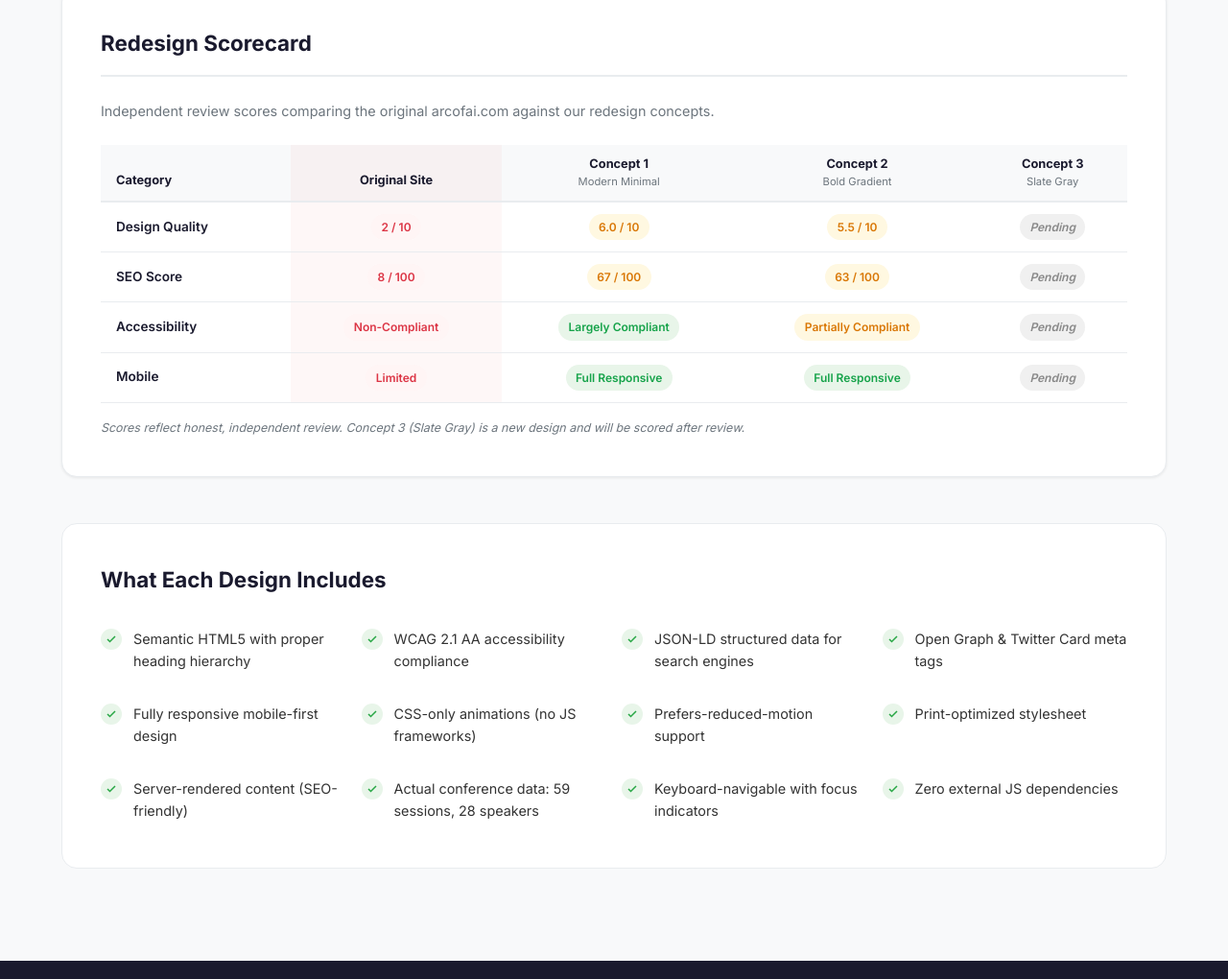
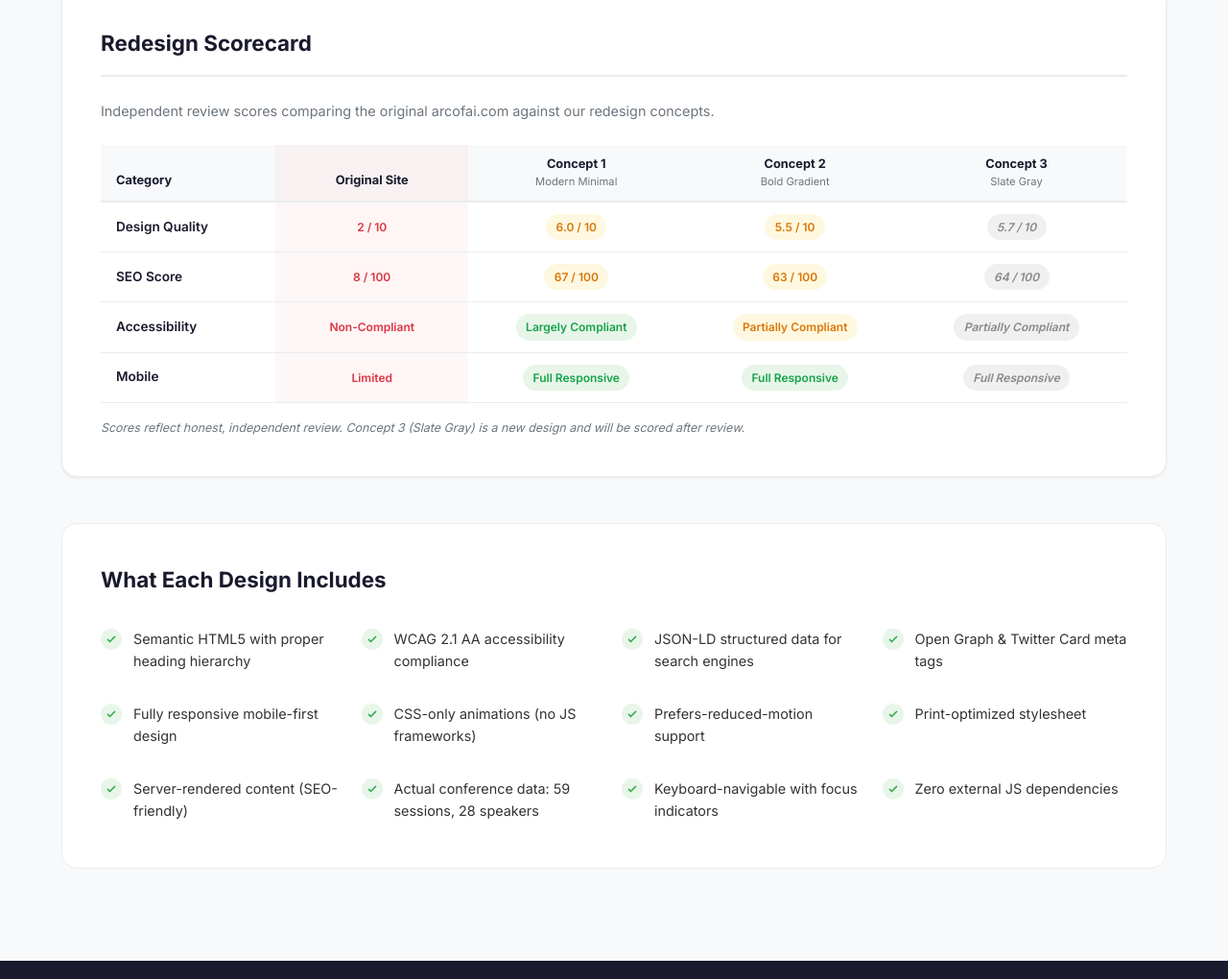
Before and after one commit to brhurley/premiercodeinc-demos, a plain HTML site: page docs/arcofai/index.html in a window 1280 px wide. Shown: the part 2411-3431 px from the top of the page at 96% size. Drawn offline with Linux system fonts and the light colour scheme.

Commit message:
Fixed final table

```diff
--- a/docs/arcofai/index.html
+++ b/docs/arcofai/index.html
@@ -1048,28 +1048,28 @@
                             <td class="scorecard-col-original"><span class="score-badge score-badge--low">2 / 10</span></td>
                             <td><span class="score-badge score-badge--mid">6.0 / 10</span></td>
                             <td><span class="score-badge score-badge--mid">5.5 / 10</span></td>
-                            <td><span class="score-badge score-badge--pending">Pending</span></td>
+                            <td><span class="score-badge score-badge--pending">5.7 / 10</span></td>
                         </tr>
                         <tr>
                             <td class="scorecard-category">SEO Score</td>
                             <td class="scorecard-col-original"><span class="score-badge score-badge--low">8 / 100</span></td>
                             <td><span class="score-badge score-badge--mid">67 / 100</span></td>
                             <td><span class="score-badge score-badge--mid">63 / 100</span></td>
-                            <td><span class="score-badge score-badge--pending">Pending</span></td>
+                            <td><span class="score-badge score-badge--pending">64 / 100</span></td>
                         </tr>
                         <tr>
                             <td class="scorecard-category">Accessibility</td>
                             <td class="scorecard-col-original"><span class="score-badge score-badge--low">Non-Compliant</span></td>
                             <td><span class="score-badge score-badge--high">Largely Compliant</span></td>
                             <td><span class="score-badge score-badge--mid">Partially Compliant</span></td>
-                            <td><span class="score-badge score-badge--pending">Pending</span></td>
+                            <td><span class="score-badge score-badge--pending">Partially Compliant</span></td>
                         </tr>
                         <tr>
                             <td class="scorecard-category">Mobile</td>
                             <td class="scorecard-col-original"><span class="score-badge score-badge--low">Limited</span></td>
                             <td><span class="score-badge score-badge--high">Full Responsive</span></td>
                             <td><span class="score-badge score-badge--high">Full Responsive</span></td>
-                            <td><span class="score-badge score-badge--pending">Pending</span></td>
+                            <td><span class="score-badge score-badge--pending">Full Responsive</span></td>
                         </tr>
                     </tbody>
                 </table>
```
